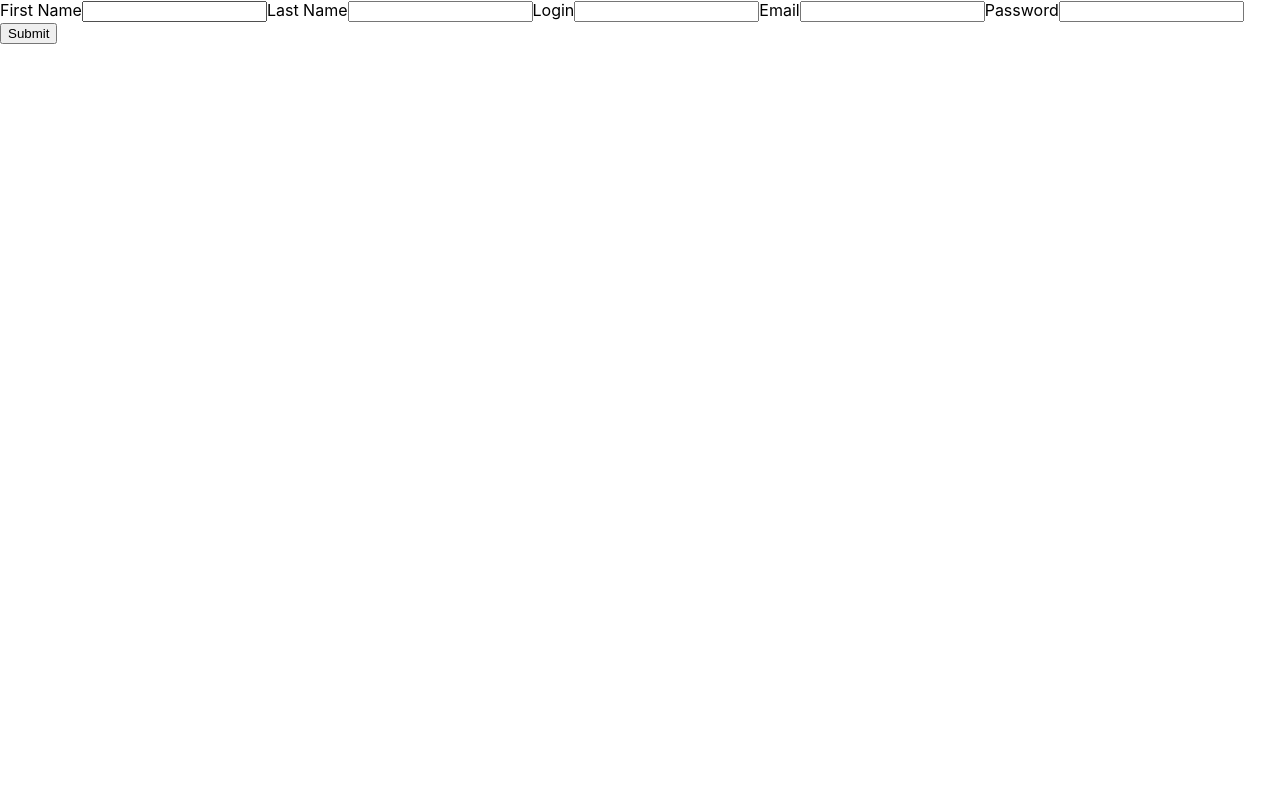
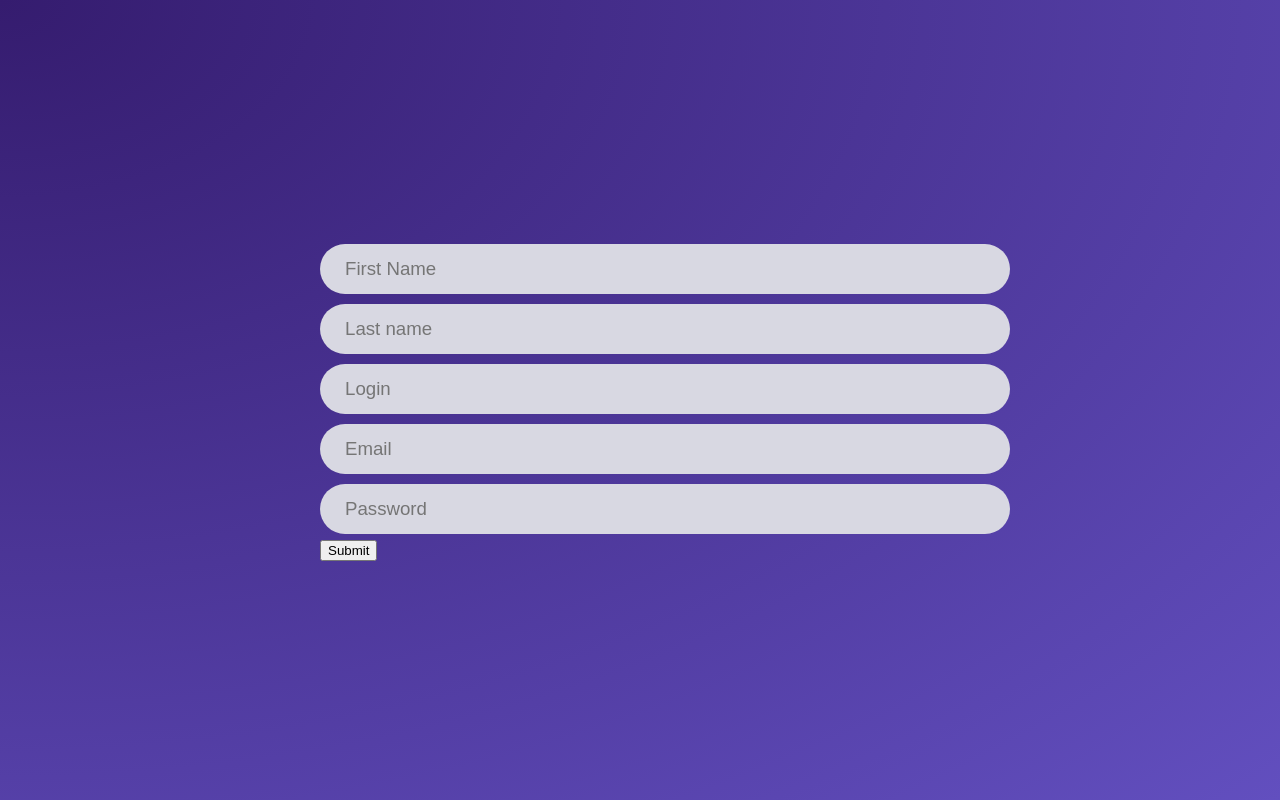
Before and after one commit to Seredenko23/messenger, a React (Create React App) app: page /sign-up in a window 1280 px wide. Built offline with nearby package versions, Linux system fonts and the light colour scheme; the HTML template or start-up script is replaced by a standard one.

Commit message:
added normalize and variables, and some styles

```diff
--- a/src/App.tsx
+++ b/src/App.tsx
@@ -6,6 +6,7 @@ import thunk from 'redux-thunk'
 import Navigation from "./components/Navigation/Navigation";
 import { websocketMiddleware } from "./middleware/websocket";
 import './App.scss';
+import './style/variables.scss'
 
 const store = createStore(rootReducer, applyMiddleware(thunk, websocketMiddleware));
 
--- a/src/components/FormInput/FormInput.scss
+++ b/src/components/FormInput/FormInput.scss
@@ -0,0 +1,14 @@
+@import "../../style/variables";
+
+.form-input {
+  height: 50px;
+  width: 100%;
+  border: none;
+  border-radius: 25px;
+  margin: 5px 0;
+  padding: 0 25px;
+  background-color: $inputBgColor;
+  color: $textColor;
+  outline: none;
+  font-size: 14pt;
+}
--- a/src/components/FormInput/FormInput.tsx
+++ b/src/components/FormInput/FormInput.tsx
@@ -1,4 +1,5 @@
 import React, {Component} from 'react';
+import './FormInput.scss'
 
 interface Props {
   type: string;
@@ -14,6 +15,7 @@ class FormInput extends Component<Props> {
       <input className='form-input'
              type={this.props.type}
              value={this.props.value}
+             placeholder={this.props.placeholder}
              onChange={this.props.handler}
              name={this.props.name}
       />
--- a/src/components/SignUp/SignUp.scss
+++ b/src/components/SignUp/SignUp.scss
@@ -0,0 +1,12 @@
+.sign-up-wrapper {
+  position: absolute;
+  left: 50%;
+  top: 50%;
+  transform: translate(-50%, -50%);
+  .sign-up-form {
+    min-width: 400px;
+    .sing-up-label {
+      display: none;
+    }
+  }
+}
--- a/src/components/SignUp/SignUp.tsx
+++ b/src/components/SignUp/SignUp.tsx
@@ -3,10 +3,10 @@ import { bindActionCreators } from "redux";
 import { registerUser } from "../../redux/actions/sign-up";
 import { connectWebsocket } from "../../redux/actions/websocket";
 import { connect } from "react-redux";
+import FormInput from "../FormInput/FormInput";
+import FormButton from "../FormButton/FormButton";
 
 import './SignUp.scss'
-import FormInput from "../FormInput/FormInput";
-import FormButton from "../FormButton/FormButton";
 
 interface Props {
   registerUser: (user) => void;
@@ -42,55 +42,45 @@ class SignUp extends Component<Props, State> {
 
   render() {
     return (
-      <div className={'sign-up-form'}>
+      <div className={'sign-up-wrapper'}>
         <form className={'sign-up-form'}
               onSubmit={this.onSubmit}
         >
-          <label className={'sing-up-label'}>
-            First Name
+          <label className={'sing-up-label'}>First Name</label>
           <FormInput type="text"
                              name={'firstName'}
                              placeholder={'First Name'}
                              handler={this.changeHandle}
                              value={this.state.firstname}
           />
-          </label>
-          <label className={'sing-up-label'}>
-            Last Name
+          <label className={'sing-up-label'}>Last Name</label>
           <FormInput type="text"
                              name={'lastName'}
                              placeholder={'Last name'}
                              handler={this.changeHandle}
                              value={this.state.lastName}
           />
-          </label>
-          <label className={'sing-up-label'}>
-            Login
+          <label className={'sing-up-label'}>Login</label>
           <FormInput type="text"
                              name={'login'}
                              placeholder={'Login'}
                              handler={this.changeHandle}
                              value={this.state.login}
           />
-          </label>
-          <label className={'sing-up-label'}>
-            Email
+          <label className={'sing-up-label'}>Email</label>
           <FormInput type="text"
                              name={'email'}
                              placeholder={'Email'}
                              handler={this.changeHandle}
                              value={this.state.email}
           />
-          </label>
-          <label className={'sing-up-label'}>
-            Password
+          <label className={'sing-up-label'}>Password</label>
           <FormInput type="password"
                              name={'password'}
                              placeholder={'Password'}
                              handler={this.changeHandle}
                              value={this.state.password}
           />
-          </label>
           <FormButton type={'submit'}>
             Submit
           </FormButton>
--- a/src/index.scss
+++ b/src/index.scss
@@ -1,8 +1,12 @@
+@import "style/normalize";
+@import "style/variables";
+
 body {
   margin: 0;
   font-family: -apple-system, BlinkMacSystemFont, 'Segoe UI', 'Roboto', 'Oxygen',
     'Ubuntu', 'Cantarell', 'Fira Sans', 'Droid Sans', 'Helvetica Neue',
     sans-serif;
+  background: radial-gradient(at top left,#351c6f,#624fbf);
   -webkit-font-smoothing: antialiased;
   -moz-osx-font-smoothing: grayscale;
 }
--- /dev/null
+++ b/src/style/normalize.scss
@@ -0,0 +1,4 @@
+html, body {
+  width: 100%;
+  height: 100%;
+}
--- /dev/null
+++ b/src/style/variables.scss
@@ -0,0 +1,5 @@
+$mainBgColor: #4f4f9d;
+$buttonColor: #4f4f9d;
+$secondaryBgColor: #ffffff;
+$inputBgColor: #d8d8e2;
+$textColor: #9A9AA8;
```
Lines whose indentation alone changed are shown as unchanged.
